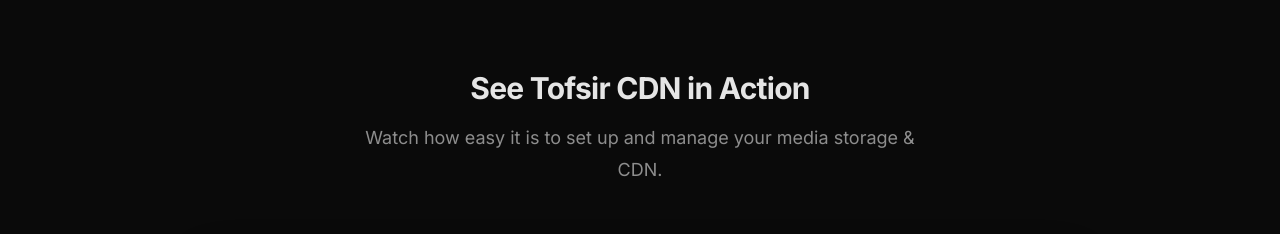
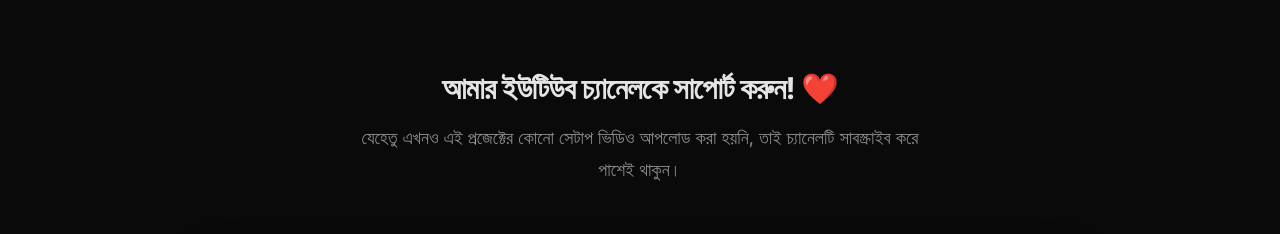
Before and after one commit to mdtofsir2012-iq/Tofsir-CDN, a Next.js app: page / in a window 1280 px wide. Shown: the part 827-1061 px from the top of the page. Built offline with nearby package versions, Linux system fonts and the light colour scheme; grey boxes are pictures that could not be loaded.

Commit message:
Update video section text to request channel support

```diff
--- a/app/page.tsx
+++ b/app/page.tsx
@@ -514,10 +514,10 @@
       <section className="max-w-[1200px] mx-auto px-6 py-[80px] border-t border-[#E5E5E5]/10">
         <div className="text-center mb-12">
           <h2 className="text-3xl tracking-tight mb-4 text-[#E5E5E5]">
-            See Tofsir CDN in Action
+            আমার ইউটিউব চ্যানেলকে সাপোর্ট করুন! ❤️
           </h2>
           <p className="text-[#E5E5E5]/60 text-lg max-w-xl mx-auto leading-[1.8]">
-            Watch how easy it is to set up and manage your media storage & CDN.
+            যেহেতু এখনও এই প্রজেক্টের কোনো সেটাপ ভিডিও আপলোড করা হয়নি, তাই চ্যানেলটি সাবস্ক্রাইব করে পাশেই থাকুন।
           </p>
         </div>
         <div className="max-w-4xl mx-auto border border-[#E5E5E5]/10 rounded-2xl overflow-hidden bg-[#0A0A0A] shadow-2xl aspect-video relative">
```
